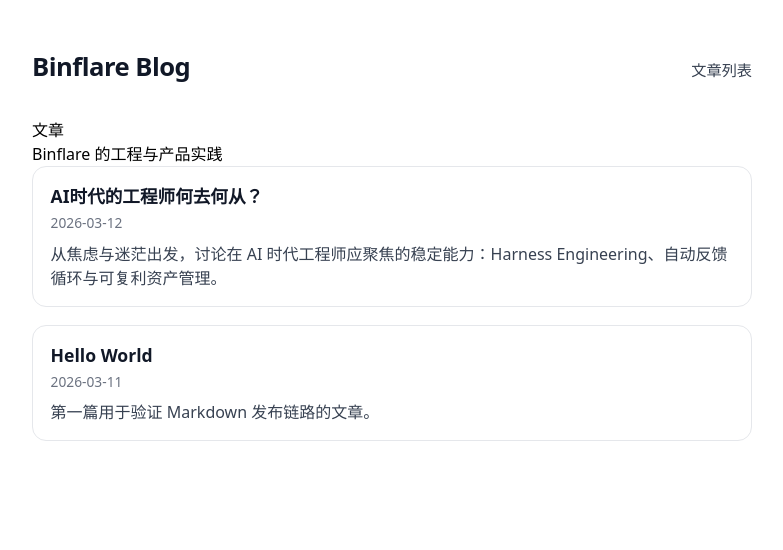
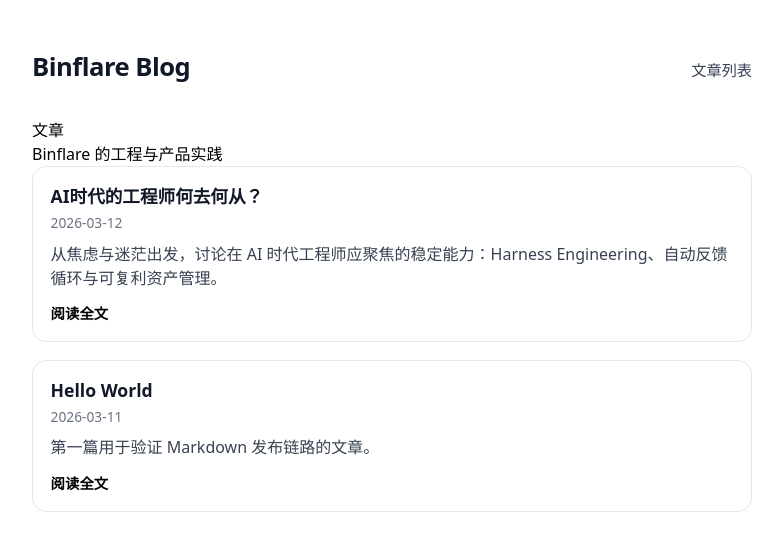
Before and after one commit to Vamdawn/binflare-blog, a React (Vite) app in the folder apps/web/: page / in a window 1280 px wide. Shown: the top 550 px of the page, without its empty margins (248-1031 px from the left). Built offline with nearby package versions, Linux system fonts and the light colour scheme.

Commit message:
feat(web): redesign post card hierarchy and cta

```diff
--- a/apps/web/src/App.css
+++ b/apps/web/src/App.css
@@ -68,6 +68,22 @@
   margin: 0;
 }
 
+.post-card-actions {
+  margin-top: 0.7rem;
+}
+
+.post-card-actions a {
+  color: var(--accent);
+  font-size: 0.9rem;
+  font-weight: 600;
+  text-decoration: none;
+}
+
+.post-card-actions a:hover {
+  color: var(--accent-strong);
+  text-decoration: underline;
+}
+
 .post-detail-title {
   color: #111827;
   font-size: 2rem;
--- a/apps/web/src/components/PostCard.tsx
+++ b/apps/web/src/components/PostCard.tsx
@@ -15,6 +15,9 @@ export function PostCard({ slug, title, date, summary }: PostCardProps) {
       </h2>
       <p className="post-card-date">{date}</p>
       <p className="post-card-summary">{summary}</p>
+      <div className="post-card-actions">
+        <Link to={`/posts/${slug}`}>阅读全文</Link>
+      </div>
     </article>
   );
 }
```
Also changed, not shown: 1 other file (tests, documents, lock files or other folders).
